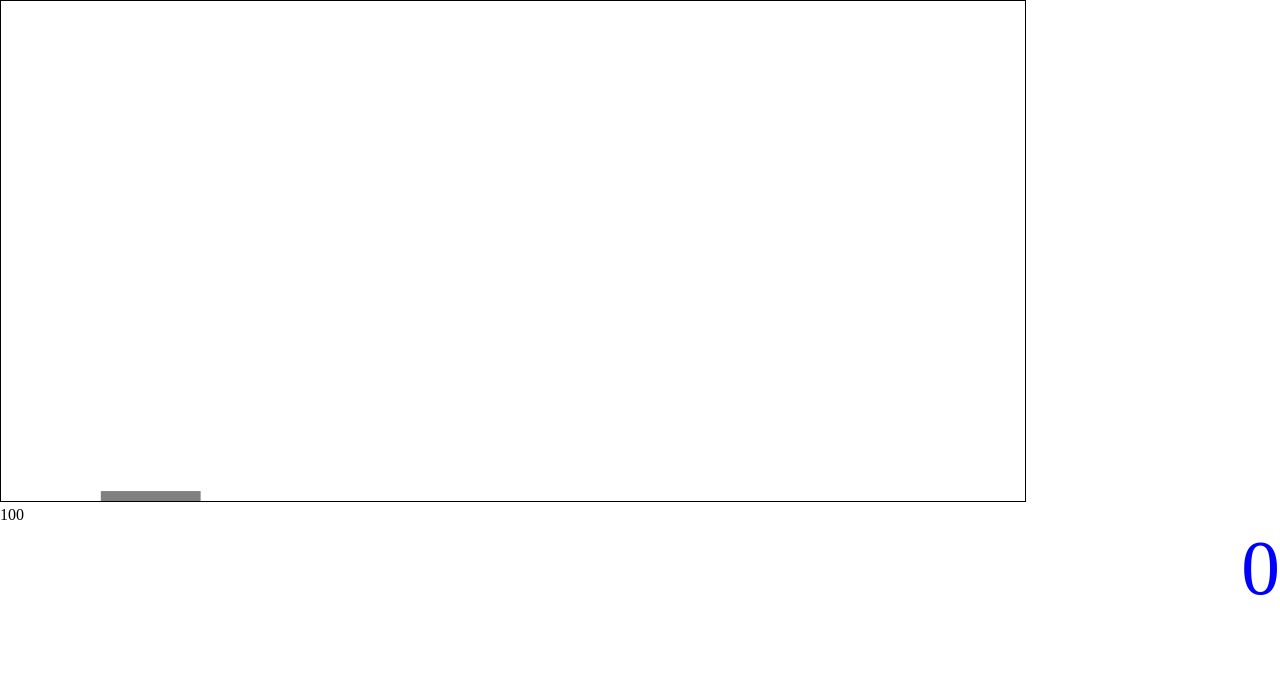
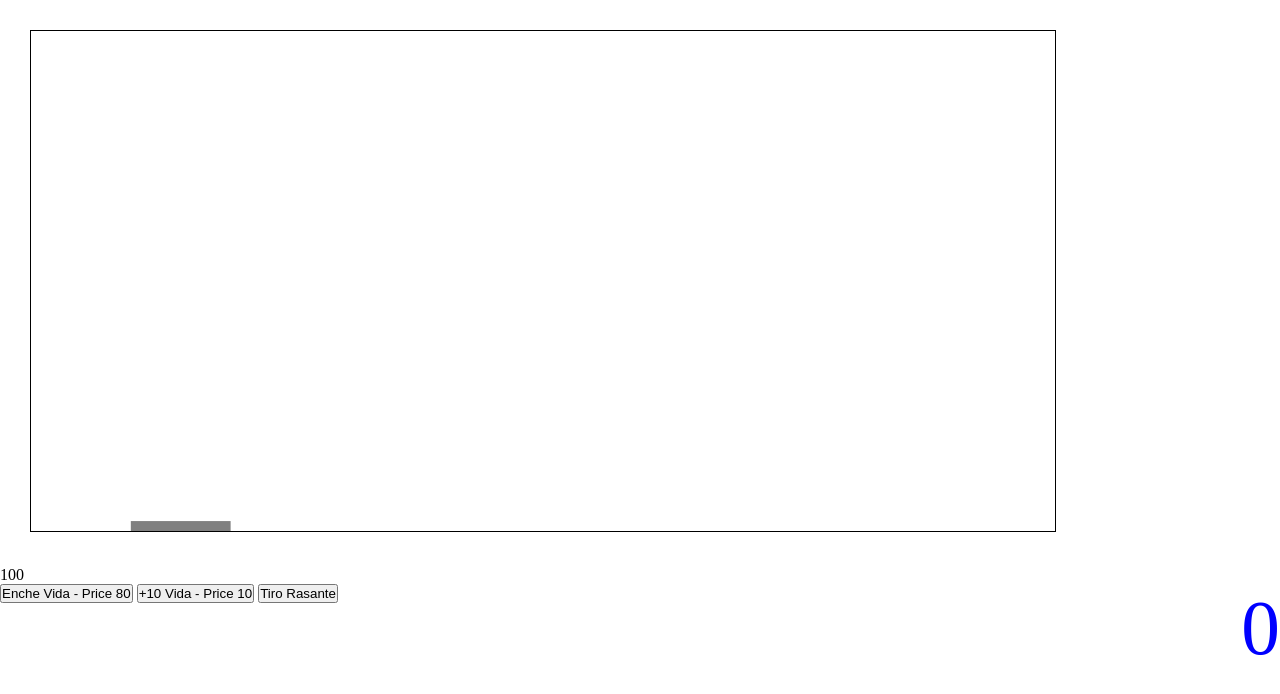
Before and after one commit to diegolatorre/BloonsTD, a plain HTML site: page index.html in a window 1280 px wide. Drawn offline with Linux system fonts and the light colour scheme.

Commit message:
add botao Tiro Rasante

```diff
--- a/index.css
+++ b/index.css
@@ -6,8 +6,10 @@
 canvas {
     width: 80%;
     height: 500px;
+    margin-top: 0px;
+    padding-top: 0px;
+    margin: 30px;
     border: solid 1px black;
-    margin: 0px;
 }
 
 #count {
--- a/index.html
+++ b/index.html
@@ -9,10 +9,14 @@
     <script src="setupCanvas.js"></script>
     <script src="interaction.js"></script>
     <script src="blocos.js"></script>
+    <script src="menu.js"></script>
 </head>
 <body id="page" onload="init();">
     <canvas id="canvas"></canvas>
     <p id="life">100</p>
     <p id="count">0</p>
+    <button id="encheVida" onclick="encheVida()">Enche Vida - Price 80</button>
+    <button id="dezVida" onclick="dezVida()">+10 Vida - Price 10</button>
+    <button id="tiroRasante" onclick="tiroRasante()">Tiro Rasante</button>
 </body>
 </html>
--- a/main.js
+++ b/main.js
@@ -27,6 +27,8 @@ var velocidade = 1;
 var gPressed = false;
 
 var pPressed = false;
+
+var tiroRasante = false;
 
 var count = 0;
 
@@ -73,7 +75,7 @@ function draw() {
     if (tiros.length != 0) {
         for (var t = 0; t < tiros.length; t++) {
             tiros[t].tiroRun(ctx);
-            if (!tiros[t].tiroOutScreen() && count >= 10) {
+            if (!tiros[t].tiroOutScreen() && tiroRasante == true) {
                 tiros[t].impactoBolaRasante();
             }
             if (typeof tiros[t] !== 'undefined' && !tiros[t].tiroOutScreen()) {
--- /dev/null
+++ b/menu.js
@@ -0,0 +1,21 @@
+function dezVida() {
+    if (count >= 10) {
+        count -= 10;
+        life += 10;
+        document.getElementById("life").innerHTML = life;
+        document.getElementById("count").innerHTML = count;
+    }
+}
+
+function encheVida() {
+    if (count >= 80) {
+        count -= 100;
+        life += 100;
+        document.getElementById("life").innerHTML = life;
+        document.getElementById("count").innerHTML = count;
+    }
+}
+
+function tiroRasante() {
+    tiroRasante = true;
+}
```
